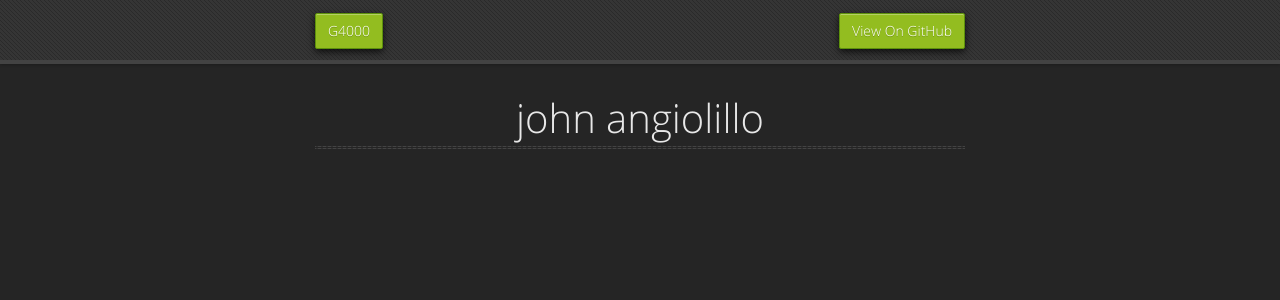
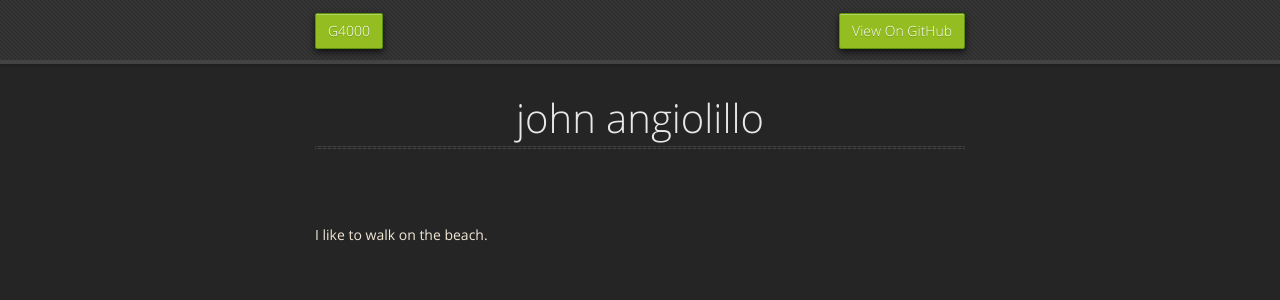
Before and after one commit to qiuyugong2181/g4000-1, a Jekyll site: the page built from people/ja2686.md, in a window 1280 px wide. Shown: the top 300 px of the page. Built offline with Jekyll 4.4.1, drawn with Linux system fonts in a browser that asks for light colours; nearby versions of some CDN libraries.

Commit message:
added the needed information

```diff
--- a/people/ja2686.md
+++ b/people/ja2686.md
@@ -5,3 +5,5 @@ last_name : angiolillo
 first_name: john
 permalink: ./people/ja2686/
 ---
+
+I like to walk on the beach.
```
